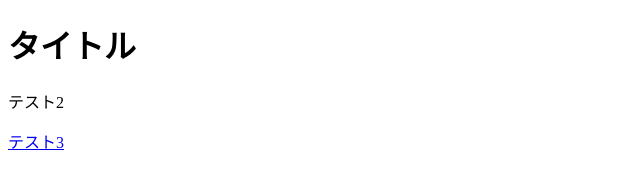
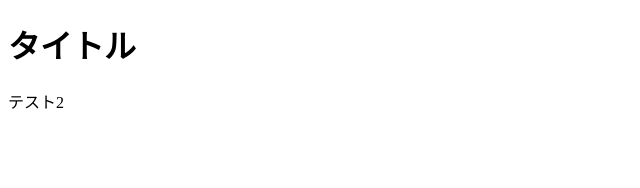
Before and after one commit to Mino-S-net/test, a plain HTML site: page index.html in a window 1280 px wide. Shown: the full height of the page, 0-640 px from the left. Drawn offline with Linux system fonts and the light colour scheme.

Commit message:
Update index.html

```diff
--- a/index.html
+++ b/index.html
@@ -9,7 +9,7 @@
 <body>
   <h1>タイトル</h1>
   <p>テスト2</p>
-  <p><a href="wp-plugins.html">テスト3</a></p>  <!--  -->
+<!--   <p><a href="wp-plugins.html">テスト3</a></p>   -->
 
 </body>
 </html>
```
